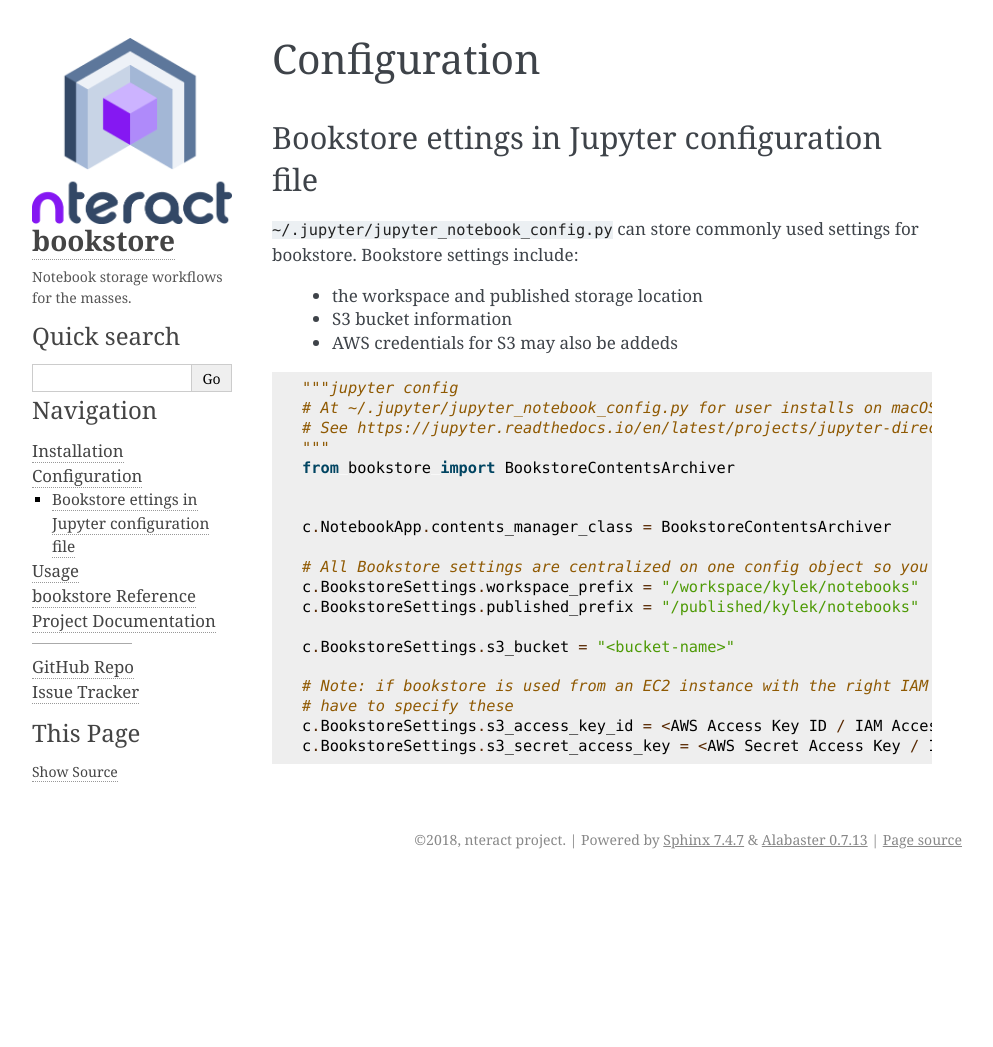
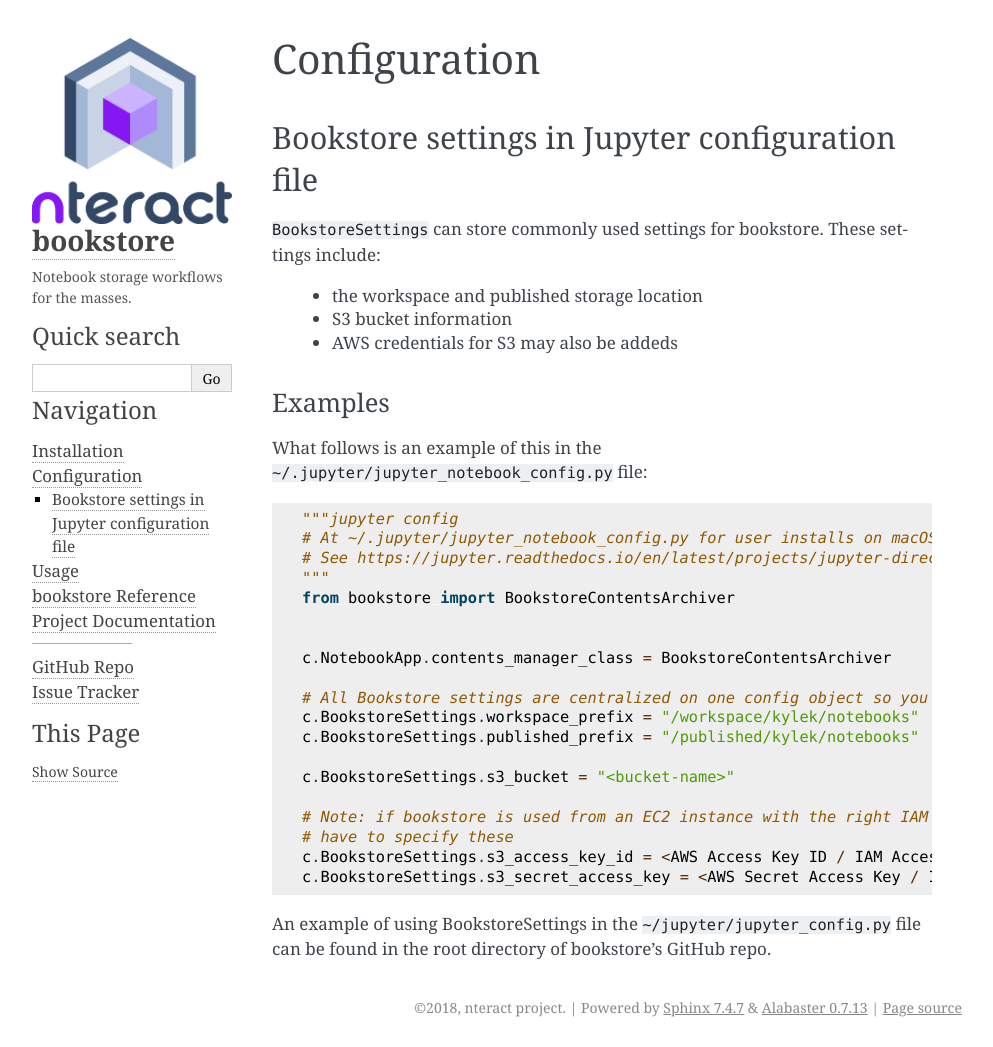
Before and after one commit to nteract/bookstore, a Sphinx documentation site: the page built from docs/source/configuration.rst, in a window 1280 px wide. Shown: the whole page, without its empty margins (148-1141 px from the left). Built offline with Sphinx 7.4.7, drawn with Linux system fonts in a browser that asks for light colours; before the commit the page ends 900 px from its top, so only the background shows below that.

Commit message:
Address @mpacer and @rgbkrk feedback

```diff
--- a/docs/source/configuration.rst
+++ b/docs/source/configuration.rst
@@ -2,15 +2,20 @@ Configuration
 =============
 
 
-Bookstore ettings in Jupyter configuration file
------------------------------------------------
+Bookstore settings in Jupyter configuration file
+------------------------------------------------
 
-``~/.jupyter/jupyter_notebook_config.py`` can store commonly used settings for
-bookstore. Bookstore settings include:
+``BookstoreSettings`` can store commonly used settings for
+bookstore. These settings include:
 
     - the workspace and published storage location
     - S3 bucket information
     - AWS credentials for S3 may also be addeds
+
+Examples
+~~~~~~~~
+
+What follows is an example of this in the ``~/.jupyter/jupyter_notebook_config.py`` file:
 
 .. code-block:: python
 
@@ -33,3 +38,7 @@ bookstore. Bookstore settings include:
     # have to specify these
     c.BookstoreSettings.s3_access_key_id = <AWS Access Key ID / IAM Access Key ID>
     c.BookstoreSettings.s3_secret_access_key = <AWS Secret Access Key / IAM Secret Access Key>
+
+
+An example of using BookstoreSettings in the ``~/jupyter/jupyter_config.py`` file can be found in the root directory
+of bookstore's GitHub repo.
```
Also changed, not shown: 1 other file.
